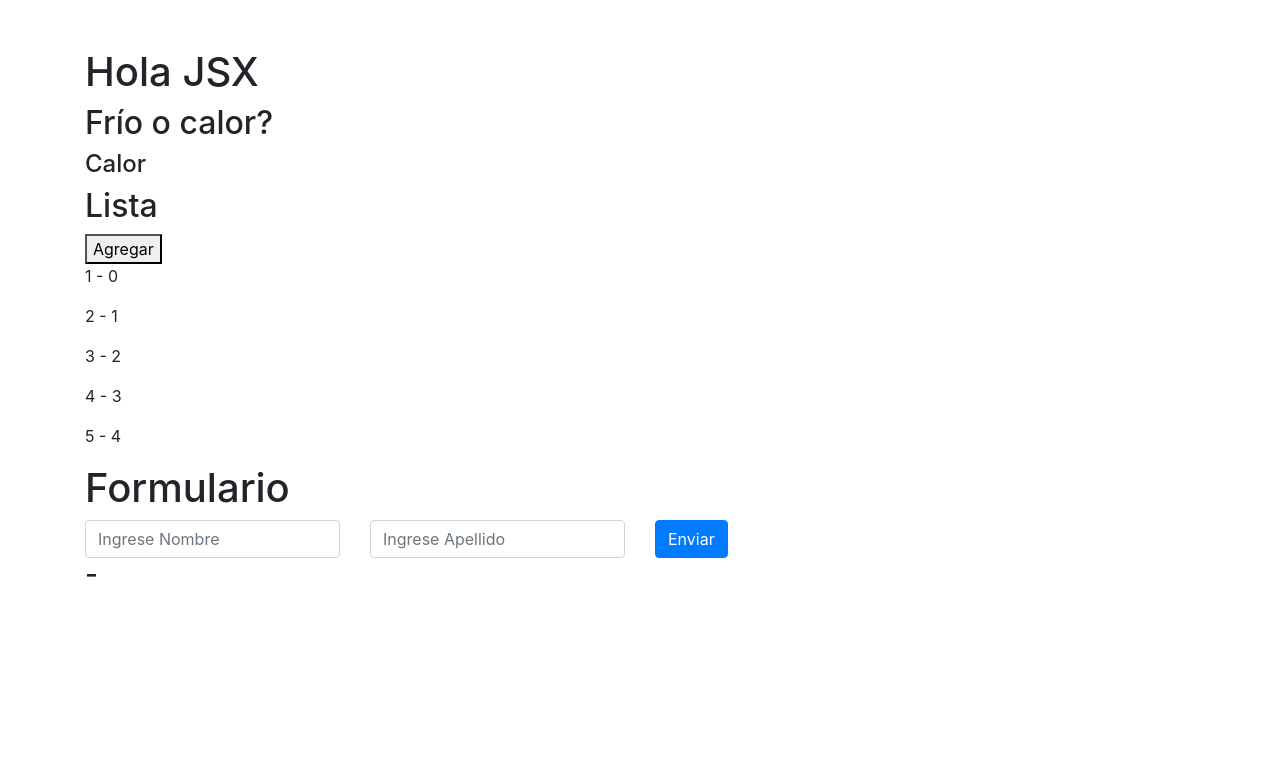
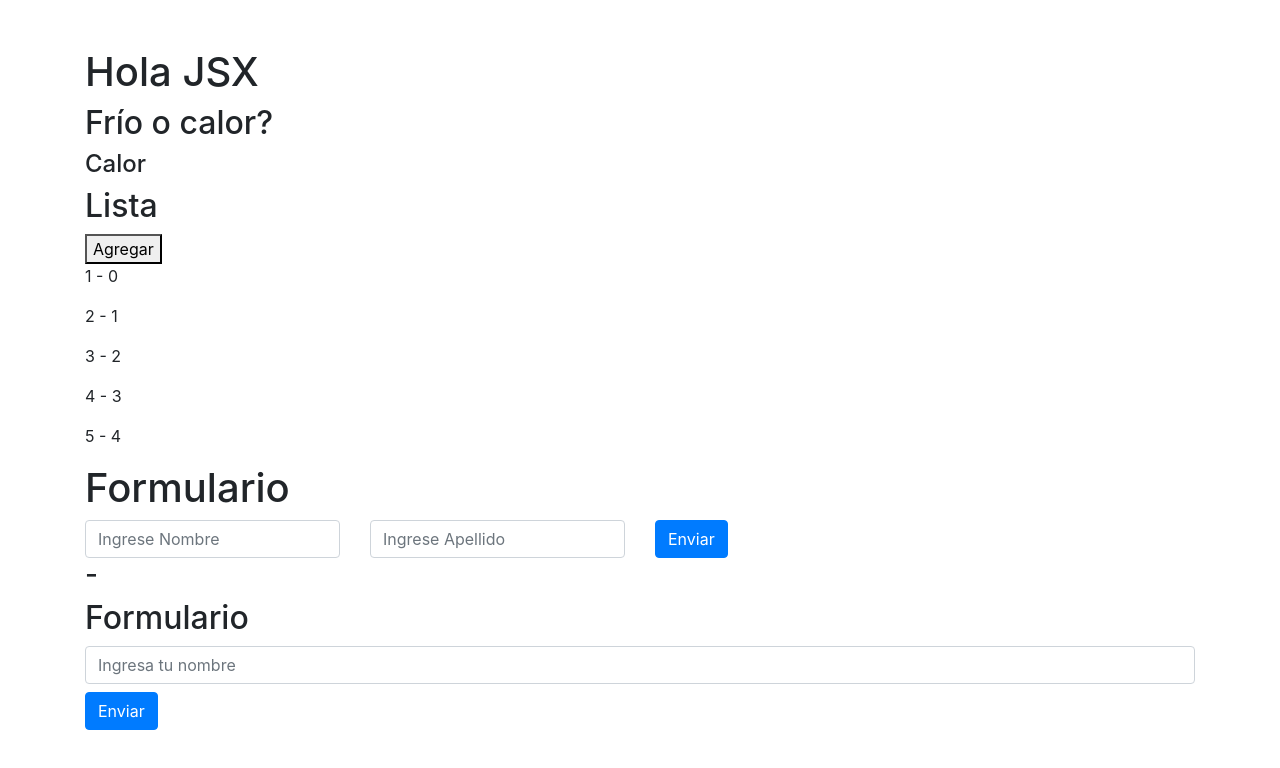
Before and after one commit to ronytacodev/my-app2-react, a React (Create React App) app: page / in a window 1280 px wide. Shown: the top 768 px of the page. Built offline with nearby package versions, Linux system fonts and the light colour scheme.

Commit message:
trabajando con formhook

```diff
--- a/package.json
+++ b/package.json
@@ -8,6 +8,7 @@
     "@testing-library/user-event": "^13.5.0",
     "react": "^18.2.0",
     "react-dom": "^18.2.0",
+    "react-hook-form": "^7.41.5",
     "react-scripts": "5.0.1",
     "web-vitals": "^2.1.4"
   },
--- a/src/App.js
+++ b/src/App.js
@@ -3,6 +3,7 @@ import React from 'react';
 import Jsx from './components/Jsx';
 import Lista from './components/Lista';
 import Formulario from './components/Formulario';
+import FormHook from './components/FormHook';
 
 function App() {
   return (
@@ -11,7 +12,9 @@ function App() {
       <Jsx />
       <Lista />
       <Formulario/>
+      <FormHook/>
     </div>
+
   );
 }
 
--- /dev/null
+++ b/src/components/FormHook.js
@@ -0,0 +1,41 @@
+import React, { Fragment, useState } from 'react';
+import { useForm } from 'react-hook-form';
+
+const FormHook = () => {
+
+    const {register, formState: { errors }, handleSubmit } = useForm();
+    // const { register, handleSubmit, watch, formState: { errors } } = useForm();
+
+    const onSubmit = (data, e) => {
+        console.log(data)
+        e.target.reset()
+    }
+
+    return (
+        <Fragment>
+            <h2>Formulario</h2>
+            <form onSubmit={handleSubmit(onSubmit)}>
+                <input
+                    name="titulo"
+                    className="form-control my-2"
+                    placeholder="Ingresa tu nombre"
+                    {...
+                        register('titulo', {
+                            required: {value:true, message: 'Título obligatorio'},
+                            minLength: {value: 2, message: 'El titulo tiene que ser mas largo'}
+                        })
+                    }
+                ></input>
+                <span className="text-danger text-small d-block mb-2">
+                    {errors?.titulo?.message}
+                </span>
+                <button className="btn btn-primary">Enviar</button>
+
+            </form>
+
+        </Fragment>
+
+    );
+}
+
+export default FormHook;
```
Also changed, not shown: 1 other file (tests, documents, lock files or other folders).
